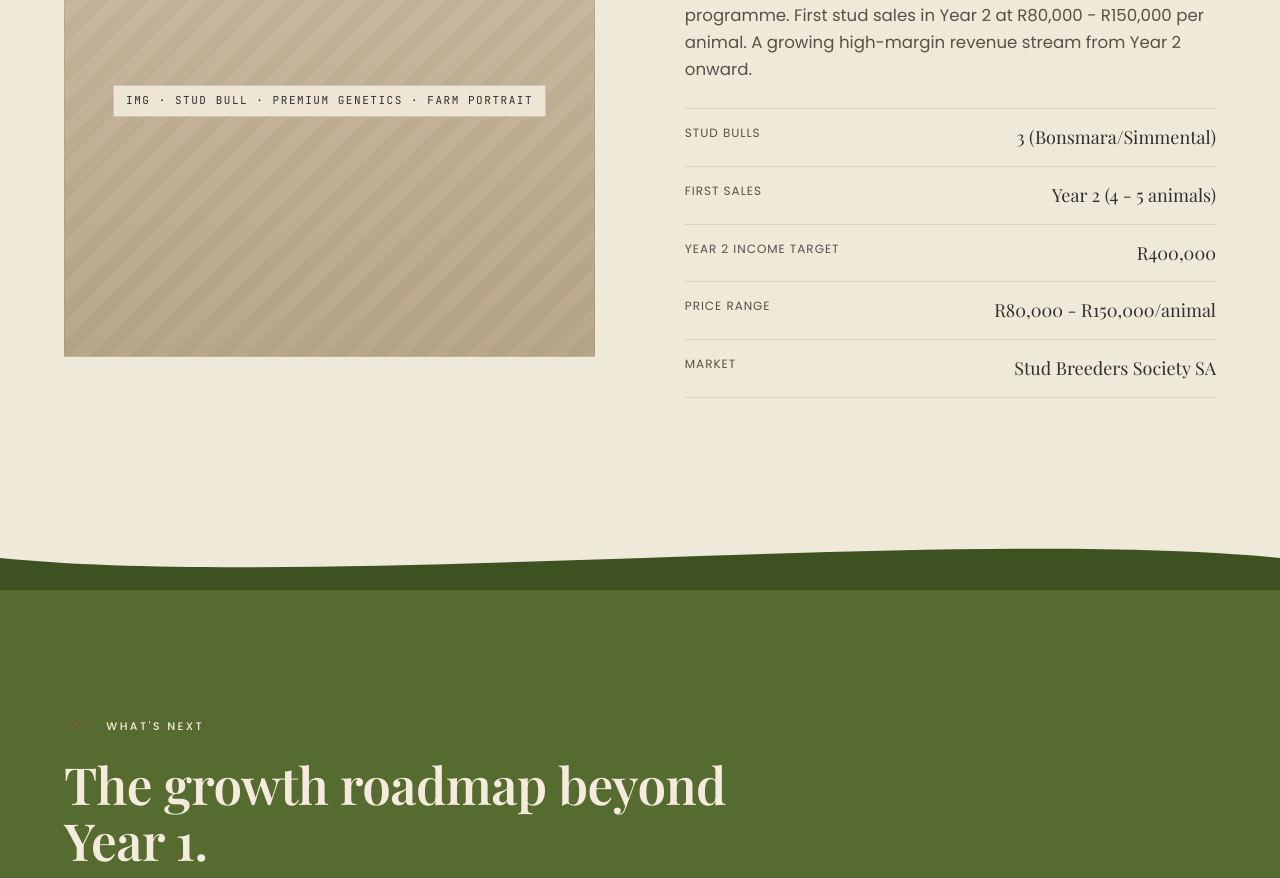
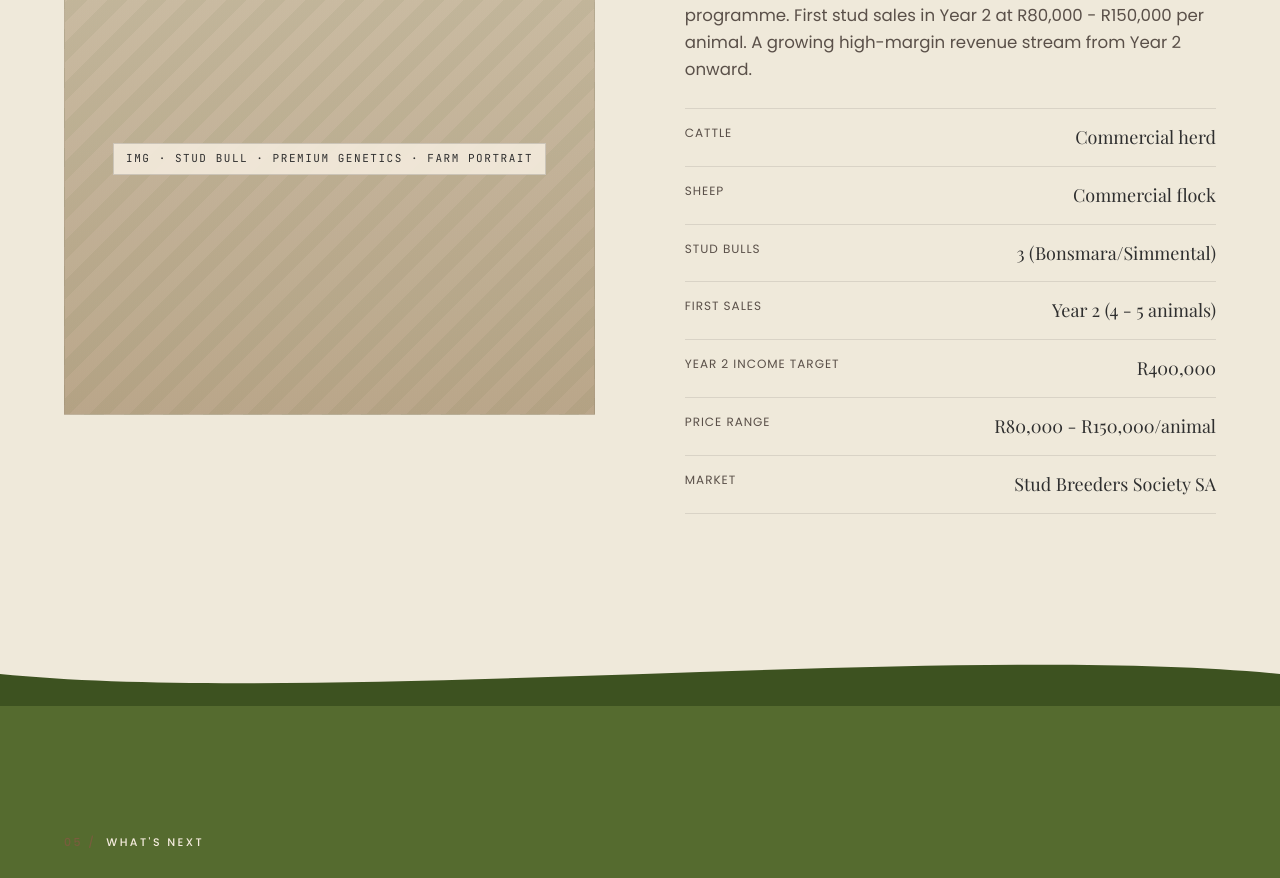
Before and after one commit to daniel-kuz/khatlengfarms, a Next.js app: page /our-products in a window 1280 px wide. Shown: the part 3720-4598 px from the top of the page. Built offline with nearby package versions, Linux system fonts and the light colour scheme.

Commit message:
Restore livestock details without specific head counts
Co-Authored-By: Claude Sonnet 4.6 <noreply@anthropic.com>

```diff
--- a/src/app/our-products/page.tsx
+++ b/src/app/our-products/page.tsx
@@ -157,6 +157,8 @@ function BeefStudProgramme() {
       body="3 Bonsmara/Simmental stud bulls with 12+ month maturation programme. First stud sales in Year 2 at R80,000 - R150,000 per animal. A growing high-margin revenue stream from Year 2 onward."
       imgCaption="img · stud bull · premium genetics · farm portrait"
       facts={[
+        { k: 'Cattle', v: 'Commercial herd' },
+        { k: 'Sheep', v: 'Commercial flock' },
         { k: 'Stud bulls', v: '3 (Bonsmara/Simmental)' },
         { k: 'First sales', v: 'Year 2 (4 - 5 animals)' },
         { k: 'Year 2 income target', v: 'R400,000' },
--- a/src/app/production/page.tsx
+++ b/src/app/production/page.tsx
@@ -134,11 +134,13 @@ function LivestockSection() {
       <ProductRow
         label="Livestock"
         title="Commercial cattle and sheep - built to grow."
-        body="Commercial cattle and sheep operation with a Bonsmara/Simmental stud programme. Sold through regional livestock auctions."
+        body="Commercial cattle and sheep operation with a Bonsmara/Simmental stud programme anchored by 3 stud bulls. Sold through regional livestock auctions with consistent, predictable income cycles."
         imgSrc="/images/cattle-morning.jpg" imgAlt="Cattle herd in the Free State veld, morning"
         details={[
 
 
+          { k: 'Cattle', v: 'Commercial herd (Bonsmara/Simmental)' },
+          { k: 'Sheep', v: 'Commercial flock' },
           { k: 'Stud bulls', v: '3' },
         ]}
       />
--- a/src/app/the-farm/page.tsx
+++ b/src/app/the-farm/page.tsx
@@ -204,7 +204,7 @@ function OperationalZones() {
       num: 'iii.',
       title: 'Livestock Handling',
       body: 'Commercial cattle and sheep operation. Full auction-ready infrastructure: holding pens, loading ramps, crush and working systems.',
-      facts: [{ k: 'Stud Bulls', v: '3' }, { k: 'Breed', v: 'Bonsmara/Simmental' }, { k: 'Auction', v: 'Regional livestock auctions' }],
+      facts: [{ k: 'Cattle', v: 'Commercial herd (Bonsmara/Simmental)' }, { k: 'Sheep', v: 'Commercial flock' }, { k: 'Stud Bulls', v: '3' }, { k: 'Auction', v: 'Regional livestock auctions' }],
       imgCaption: 'img · cattle in pens · livestock facility',
     },
     {
```
